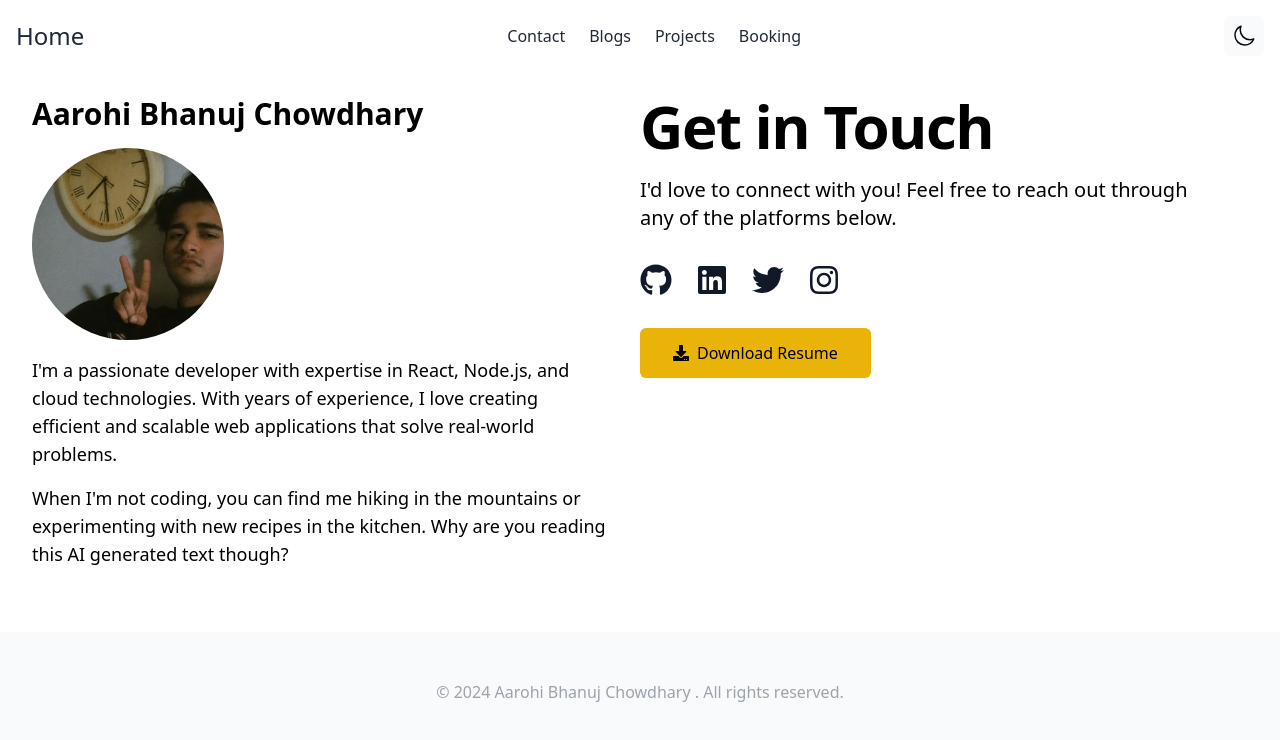
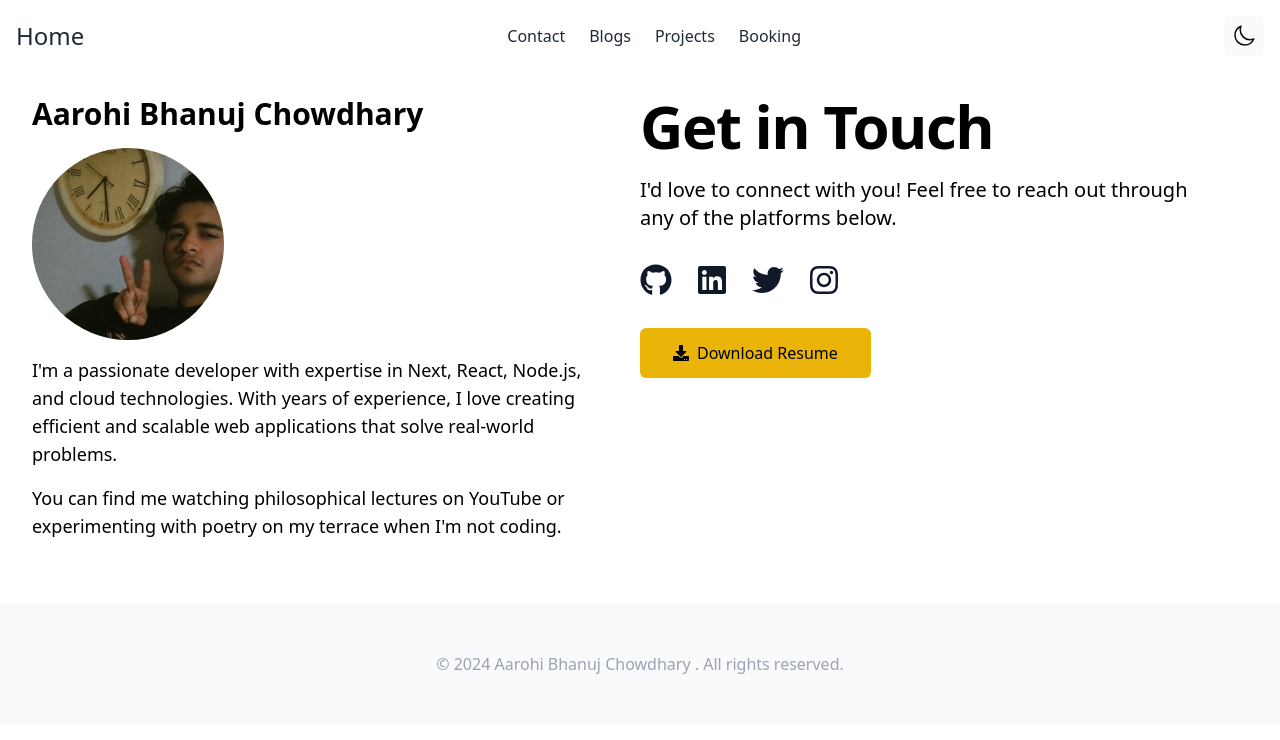
Before and after one commit to bhanujongit4/codeolympusai, a Next.js app: page /contact in a window 1280 px wide. Shown: the top 740 px of the page. Built offline with nearby package versions, Linux system fonts and the light colour scheme.

Commit message:
Update page.jsx

```diff
--- a/src/app/contact/page.jsx
+++ b/src/app/contact/page.jsx
@@ -21,12 +21,12 @@ const ContactPage = () => {
                 className="w-48 h-48 rounded-full mb-4"
               />
               <p className="text-lg text-black dark:text-gray-200 mb-4">
-                I'm a passionate developer with expertise in React, Node.js, and cloud technologies.
+                I'm a passionate developer with expertise in Next, React, Node.js, and cloud technologies.
                 With years of experience, I love creating efficient and scalable web applications
                 that solve real-world problems.
               </p>
               <p className="text-lg text-black dark:text-gray-200">
-                When I'm not coding, you can find me hiking in the mountains or experimenting with new recipes in the kitchen. Why are you reading this AI generated text though?
+                You can find me watching philosophical lectures on YouTube or experimenting with poetry on my terrace when I'm not coding.
               </p>
             </div>
 
```
